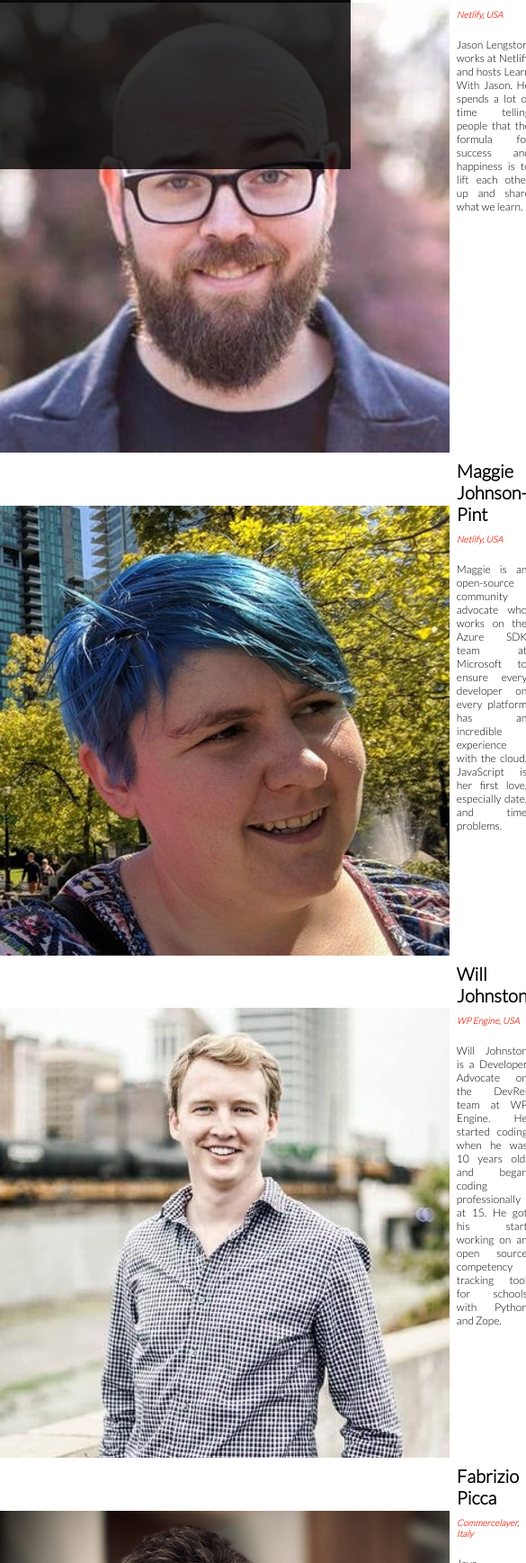
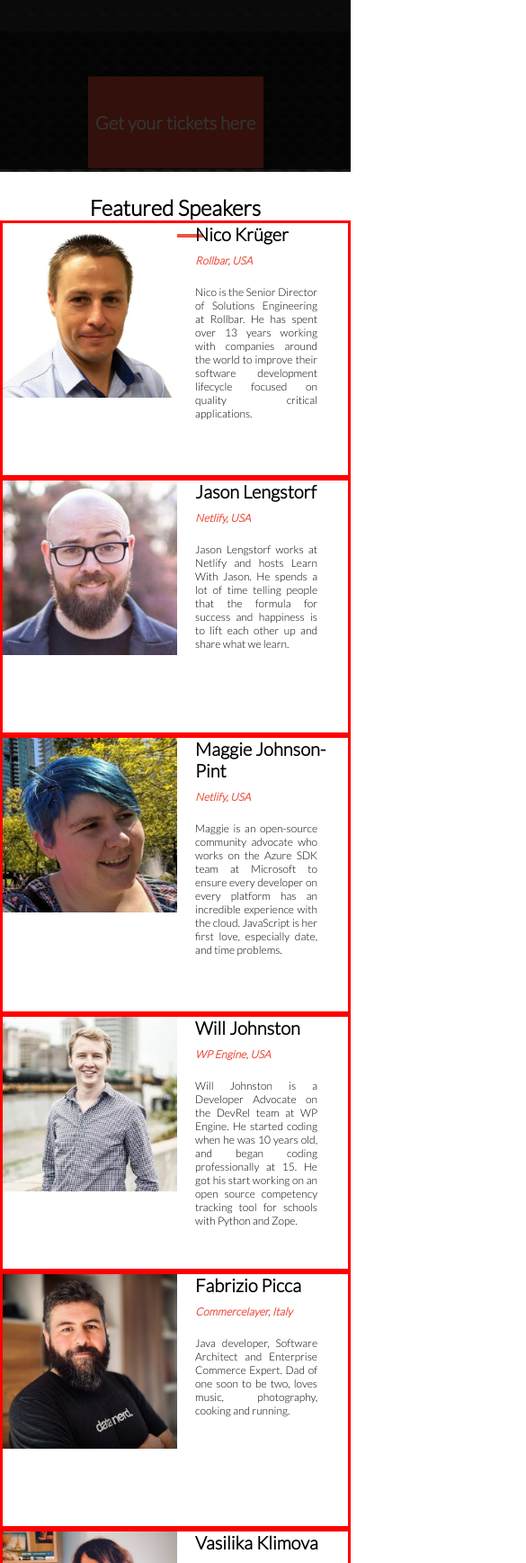
Before and after one commit to ivaan1992/Capstone1, a website: page index.html in a window 390 px wide. Shown: the part 1500-3237 px from the top of the page at 90% size, 585 px wide, since content can reach past the window. Drawn offline with Linux system fonts and the light colour scheme.

Commit message:
Edit the speakers section with html dinamicly

```diff
--- a/index.html
+++ b/index.html
@@ -161,13 +161,14 @@
              </div>
 
         </section>
-        <h2 class="section-title hide-mobile">Featured Speakers</h2>
+        <h2 class="section-title">Featured Speakers</h2>
         <div class="redLine"></div>
-      <section class="speakers hide-mobile">
+        <div id="speakers" class="speakers"></div>
+      <!--section class="speakers hide-mobile">
             <div class="speaker-info">
-                  <a href="">
+                  <button type="button" class="popup-button">
                     <img src="Images/speaker1.jpg" alt="">
-                  </a>
+                  </button>
                   <div class="bio">
                     <h3 class="speaker-name">Nico Krüger</h3>
                     <p class="italik-red">Rollbar, USA</p>
@@ -178,9 +179,9 @@
                   </div>
             </div>
               <div class="speaker-info">
-                <a href="">
+                <button type="button" class="popup-button">
                   <img src="Images/speaker2.jpg" alt="">
-                </a>
+                </button>
                 <div class="bio">
                   <h3 class="speaker-name">Jason Lengstorf</h3>
                   <p class="italik-red">Netlify, USA</p>
@@ -191,9 +192,9 @@
                 </div>
               </div>
           <div class="speaker-info">
-              <a href="">
+              <button type="button" class="popup-button">
                   <img src="Images/speaker3.jpg" alt="">
-              </a>
+              </button>
               <div class="bio">
                 <h3 class="speaker-name">Maggie Johnson-Pint</h3>
                 <p class="italik-red">Netlify, USA</p>
@@ -203,9 +204,9 @@
               </div>
           </div>
         <div class="speaker-info">
-            <a href="">
+            <button type="button" class="popup-button">
               <img src="Images/speaker4.jpg" alt="">
-            </a>
+            </button>
             <div class="bio">
               <h3 class="speaker-name">Will Johnston</h3>
               <p class="italik-red">WP Engine, USA</p>
@@ -216,9 +217,9 @@
             </div>
         </div>
         <div class="speaker-info">
-            <a href="">
+            <button type="button" class="popup-button">
               <img src="Images/speaker5.jpg" alt="">
-            </a>
+            </button>
             <div class="bio">
               <h3 class="speaker-name">Fabrizio Picca</h3>
               <p class="italik-red">Commercelayer, Italy</p>
@@ -227,9 +228,9 @@
             </div>
         </div>
         <div class="speaker-info">
-            <a href="">
+            <button type="button" class="popup-button">
               <img src="Images/speaker6.jpg" alt="">
-            </a>
+            </button>
             <div class="bio">
               <h3 class="speaker-name">Vasilika Klimova</h3>
               <p class="italik-red">Avaloq, Luxembourg</p>
@@ -238,7 +239,7 @@
                 Loves beautiful visual effects on websites, responsive markup, video games and travel.</p>
             </div>
         </div>
-      </section>
+      </section-->
       <section class="partner hide-mobile">
           <h2 class="partner-title">Partner</h2>
           <div class="Line"></div>
--- a/script.js
+++ b/script.js
@@ -14,3 +14,58 @@
 }
 
 hamburger.addEventListener('click', toggleMenu);
+
+// Speakers
+const featuredSpeakers = document.getElementById('speakers');
+const Speakers = [
+    {
+        name: 'Nico Krüger',
+        company: 'Rollbar, USA',
+        image: './Images/speaker1.jpg',
+        bio: 'Nico is the Senior Director of Solutions Engineering at Rollbar. He has spent over 13 years working with companies around the world to improve their software development lifecycle focused on quality critical applications.',
+    },
+    {
+        name: 'Jason Lengstorf',
+        company: 'Netlify, USA',
+        image: './Images/speaker2.jpg',
+        bio: 'Jason Lengstorf works at Netlify and hosts Learn With Jason. He spends a lot of time telling people that the formula for success and happiness   is to lift each other up and share what we learn.',
+    },
+    {
+        name: 'Maggie Johnson-Pint',
+        company: 'Netlify, USA',
+        image: './Images/speaker3.jpg',
+        bio: 'Maggie is an open-source community advocate who works on the Azure SDK  team at Microsoft to ensure every developer on every platform has an incredible experience with the cloud. JavaScript is her first love, especially date, and time problems.',
+    },
+    {
+        name: 'Will Johnston',
+        company: 'WP Engine, USA',
+        image: './Images/speaker4.jpg',
+        bio: 'Will Johnston is a Developer Advocate on the DevRel team at WP Engine. He started coding when he was 10 years old, and began coding professionally at 15. He got his start working on an open source competency tracking tool for schools with Python and Zope. ',
+    },
+    {
+        name: 'Fabrizio Picca',
+        company: 'Commercelayer, Italy',
+        image: './Images/speaker5.jpg',
+        bio: 'Java developer, Software Architect and Enterprise Commerce Expert. Dad of one soon to be two, loves music, photography, cooking and running.',
+    },
+    {
+        name: 'Vasilika Klimova',
+        company: 'Avaloq, Luxembourg',
+        image: './Images/speaker6.jpg',
+        bio: 'Frontend developer at Avaloq. Founder of the SkillUp school in Luxembourg. Teacher, speaker, rescue diver, mother of a ginger cat. Loves beautiful visual effects on websites, responsive markup, video games and travel.',
+    },
+];
+
+Speakers.forEach((item) => {
+    featuredSpeakers.innerHTML += `
+    <div class="speakerss">
+        <img src="${item.image}"
+    </div>
+    <div class="speakers-info">
+        <h2 class="speaker-name">${item.name}</h2>
+        <p class="italik-red">${item.company}</p>
+        <p class="about">${item.bio}</p>
+    </div>
+
+`;
+})
--- a/style-index.css
+++ b/style-index.css
@@ -145,7 +145,7 @@
     linear-gradient(#1d1d1d 25%, #1a1a1a 25%, #1a1a1a 50%, transparent 50%, transparent 75%, #242424 75%, #242424);
     background-color: #131313;
     background-size: 20px 20px;
-    height: 135vh;
+    height: 120vh;
   }
 
   .program-title-section {
@@ -225,7 +225,7 @@
     flex-direction: column;
     justify-content: center;
     height: 100vh;
-    margin-top: 70%;
+    margin-top: 100%;
   }
 
   .section-title {
@@ -235,31 +235,27 @@
 
   .redLine {
     border-top: 4px solid #ec5242;
-    width: 4%;
+    width: 10%;
     height: 5vh;
     margin-top: 15px;
     margin-left: 48%;
+    padding-bottom: 10%;
   }
 
-  .speaker-info {
+  .speakers-info {
     display: flex;
+    flex-direction: column;
+    margin-left: 20px;
   }
 
-  .speaker-info img {
-
+  .speakerss {
+    display: flex;
+    border: 3px solid red;
   }
 
-  .speaker-info a {
-    text-decoration: none;
-    color: #272a31;
-  }
-
-  .bio {
-    display: flex;
-    flex-direction: column;
-    width: 90%;
-    height: 40vh;
-    margin-left: 2%;
+  .speakerss img {
+    width: 23vh;
+    height: 23vh;
   }
 
   .speaker-name {
@@ -268,7 +264,7 @@
   }
 
   .italik-red {
-    font-size: 10px;
+    font-size: 12px;
     font-style: italic;
     font-weight: 800;
     color: #ec5242;
@@ -278,12 +274,9 @@
   .about {
     font-size: 12px;
     text-align: justify;
-    width: 100%;
+    width: 80%;
     height: 25vh;
   }
-
-
-
 }
 
 
@@ -541,28 +534,19 @@
      margin-left: 48%;
    }
 
-   .speaker-info {
+   .speakers-info {
      display: flex;
-     height: 36vh;
-     width: 94%;
+     flex-direction: column;
+     margin-left: 20px;
    }
 
-   .speaker-info img {
+   .speakerss {
+     display: flex;
+   }
+
+   .speakerss img {
      width: 23vh;
      height: 23vh;
-   }
-
-   .speaker-info a {
-     text-decoration: none;
-     color: #272a31;
-   }
-
-   .bio {
-     display: flex;
-     flex-direction: column;
-     width: 90%;
-     height: 40vh;
-     margin-left: 2%;
    }
 
    .speaker-name {
@@ -571,7 +555,7 @@
    }
 
    .italik-red {
-     font-size: 10px;
+     font-size: 12px;
      font-style: italic;
      font-weight: 800;
      color: #ec5242;
@@ -581,7 +565,7 @@
    .about {
      font-size: 12px;
      text-align: justify;
-     width: 100%;
+     width: 80%;
      height: 25vh;
    }
 
```
Also changed, not shown: Images/hamburger-menu.png (added).
